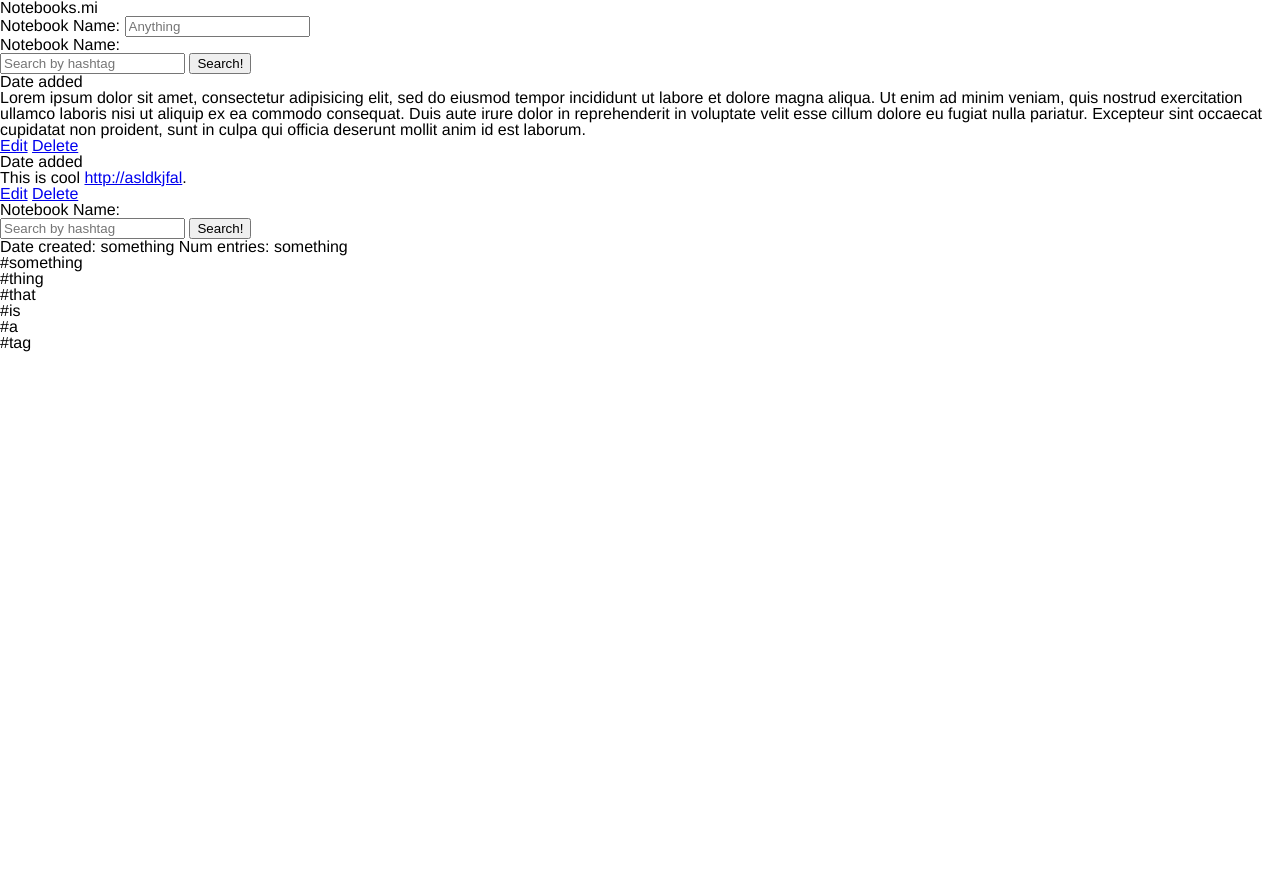
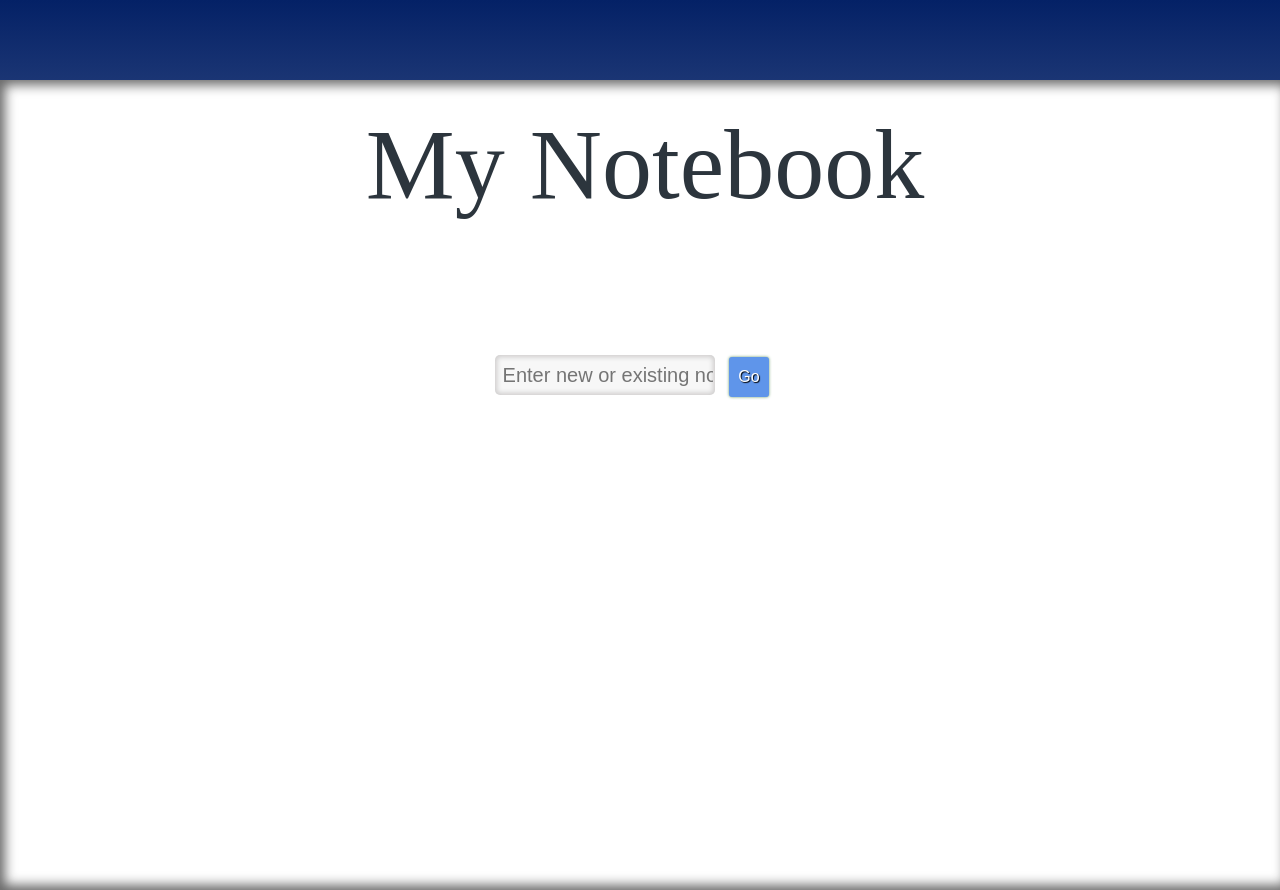
Before and after one commit to nshikha/Notebook, a plain HTML site: page static/index.html in a window 1280 px wide. Before the commit the page ends 800 px from the top, so only its background shows below. Drawn offline with Linux system fonts and the light colour scheme; a web font is replaced by a local one.

Commit message:
don't need old index

```diff
--- a/static/index.html
+++ b/static/index.html
@@ -1,83 +1,18 @@
-<!DOCTYPE html>
 <html>
 	<head>
+		<link href='http://fonts.googleapis.com/css?family=GFS+Didot' rel='stylesheet' type='text/css'>
 		<link href="reset.css" rel="stylesheet" type="text/css">
-    <link href="style.css" rel="stylesheet" type="text/css">
+    	<link href="index.css" rel="stylesheet" type="text/css">
+    	<script src="jquery-1.9.0.js"></script>
     </head>
     <body>
+    	<div class = "cover">
+    		<h1> My Notebook </h1>
+    		<form>
+    			<input type = "text" name = "notebookName" id = "name" placeholder = " Enter new or existing notebook" />
+    			<input type = "button" name = "go" id = "go" value = "Go" />
+    		</form>
 
-
-    <div class="splash-page">
-      <div class="header">
-        <h1>Notebooks.mi</h1>
     	</div>
-
-      <div id="find-notebook">
-        <form name="findNotebook" action="javascript:toNotebook()">
-          <div class="row">
-            <label>Notebook Name:</label>  <input id="notebook-name-input" name="notebookName" type="text" placeholder="Anything"/>
-          </div>
-        </form>
-      </div>
-    </div>
-
-    <div id="notebook-page">
-      <div class="header">
-        <h1>Notebook Name:</h1>
-        <span class="searchbox">
-          <input id="search-input" name="searchName" type="text" placeholder="Search by hashtag"/>
-          <button id="search-button">Search!</button>
-        </span>
-      </div>
-
-      <div id="notebook-entries">
-        <div class="entry">
-          <span> Date added </span>
-          <p class="entry-body">
-            Lorem ipsum dolor sit amet, consectetur adipisicing elit, sed do eiusmod tempor incididunt ut labore et dolore magna aliqua. Ut enim ad minim veniam, quis nostrud exercitation ullamco laboris nisi ut aliquip ex ea commodo consequat. Duis aute irure dolor in reprehenderit in voluptate velit esse cillum dolore eu fugiat nulla pariatur. Excepteur sint occaecat cupidatat non proident, sunt in culpa qui officia deserunt mollit anim id est laborum.
-          </p>
-          <a href="#" class="entry-edit">Edit</a>
-          <a href="#" class="entry-delete">Delete</a>
-        </div>
-        <div class="entry">
-          <span> Date added </span>
-          <p class="entry-body">
-            This is cool <a href="#">http://asldkjfal</a>.
-          </p>
-          <a href="#" class="entry-edit">Edit</a>
-          <a href="#" class="entry-delete">Delete</a>
-        </div>
-      </div>
-    </div>
-
-    <div id="notebook-page-no-entries">
-      <div class="header">
-        <h1>Notebook Name:</h1>
-        <span class="searchbox">
-          <input id="search-input" name="searchName" type="text" placeholder="Search by hashtag"/>
-          <button id="search-button">Search!</button>
-        </span>
-      </div>
-
-      <div id="notebook-about">
-        <span class="notebook-created-date">Date created</span>: something
-        <span class="notebook-num-entries">Num entries</span>: something
-      </div>
-
-      <div id="notebook-tags">
-        <ul>
-          <li>#something<li>
-          <li>#thing<li>
-          <li>#that<li>
-          <li>#is<li>
-          <li>#a<li>
-          <li>#tag<li>
-        </ul>
-      </div>
-    </div>
-
-
-	<script src="jquery-1.9.0.js"></script>
-	<script src="notebook.js"></script>
     </body>
 </html>
```
Also changed, not shown: static/index-h.html (deleted, +0 -18 lines). Lines whose indentation alone changed are shown as unchanged.
